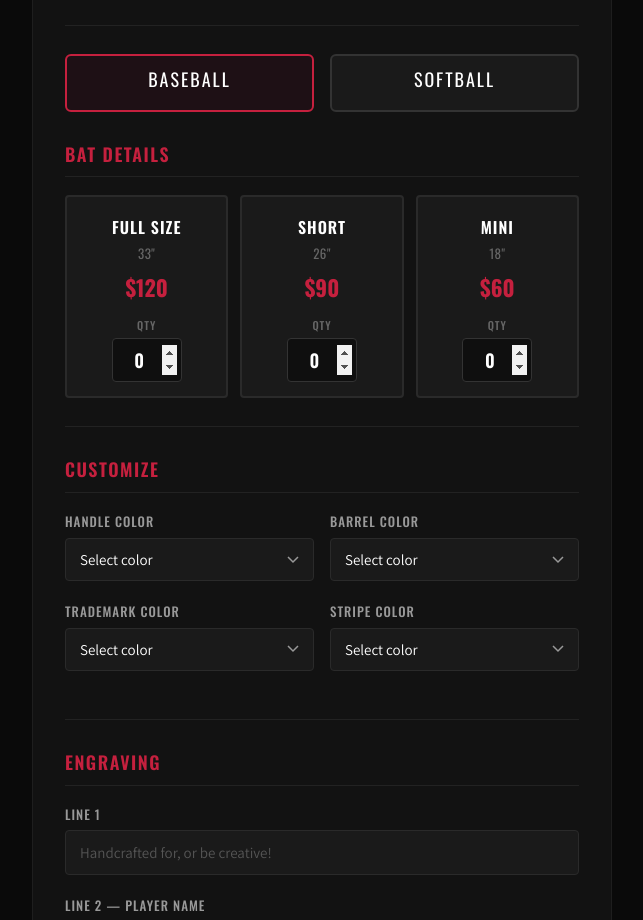
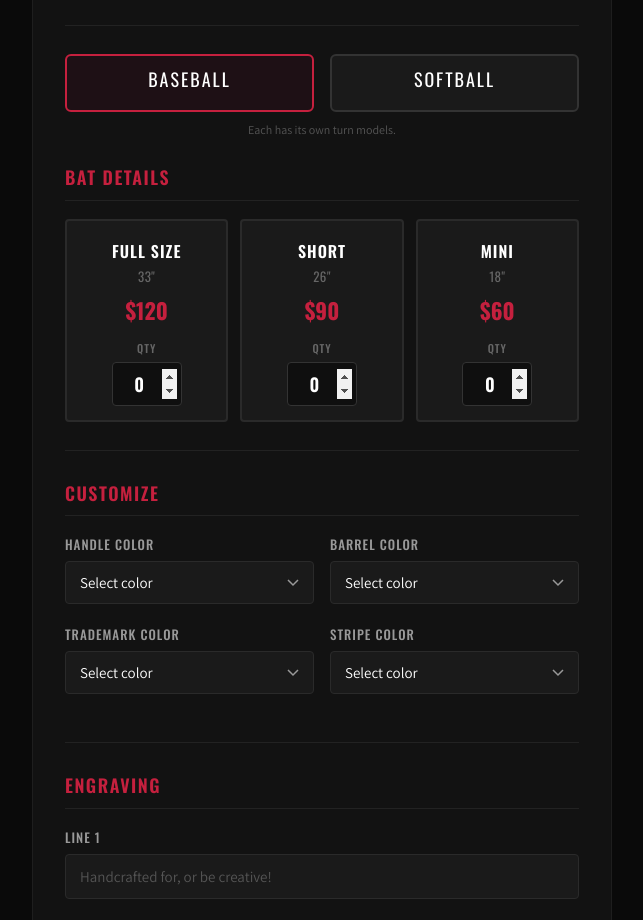
Before and after one commit to tgoldberg19/bergbat-trophy-order, a plain HTML site: page index.html in a window 1280 px wide. Shown: the part 1062-1982 px from the top of the page, without its empty margins (318-961 px from the left). Drawn offline with nearby package versions, Linux system fonts and the light colour scheme; a web font is replaced by a local one.

Commit message:
Update index.html

```diff
--- a/index.html
+++ b/index.html
@@ -706,6 +706,7 @@
           <div class="font-preview" style="font-family:'Oswald',sans-serif; font-size:18px; text-transform:uppercase; letter-spacing:2px;">Softball</div>
         </label>
       </div>
+      <p style="font-size:12px; color:#555; margin-top:-20px; margin-bottom:24px; text-align:center;">Each has its own turn models.</p>
 
       <!-- BAT DETAILS -->
       <div class="form-section-title">Bat Details</div>
```
